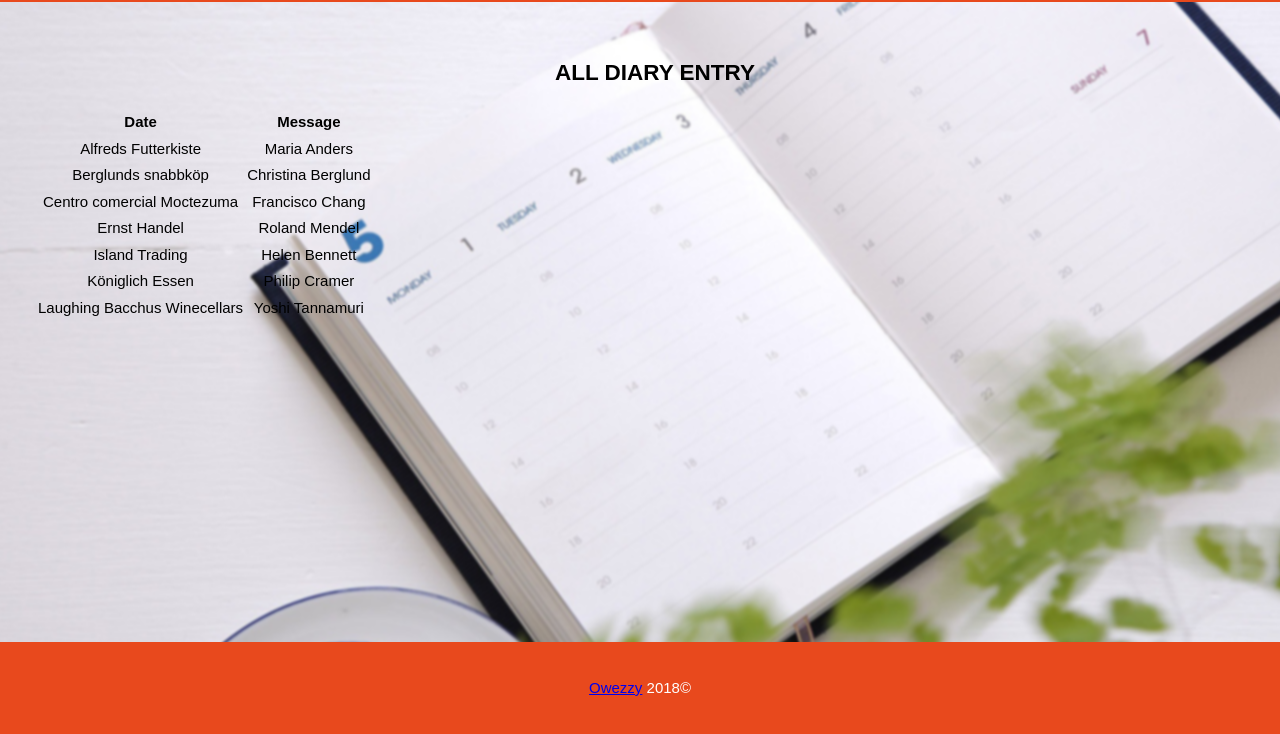
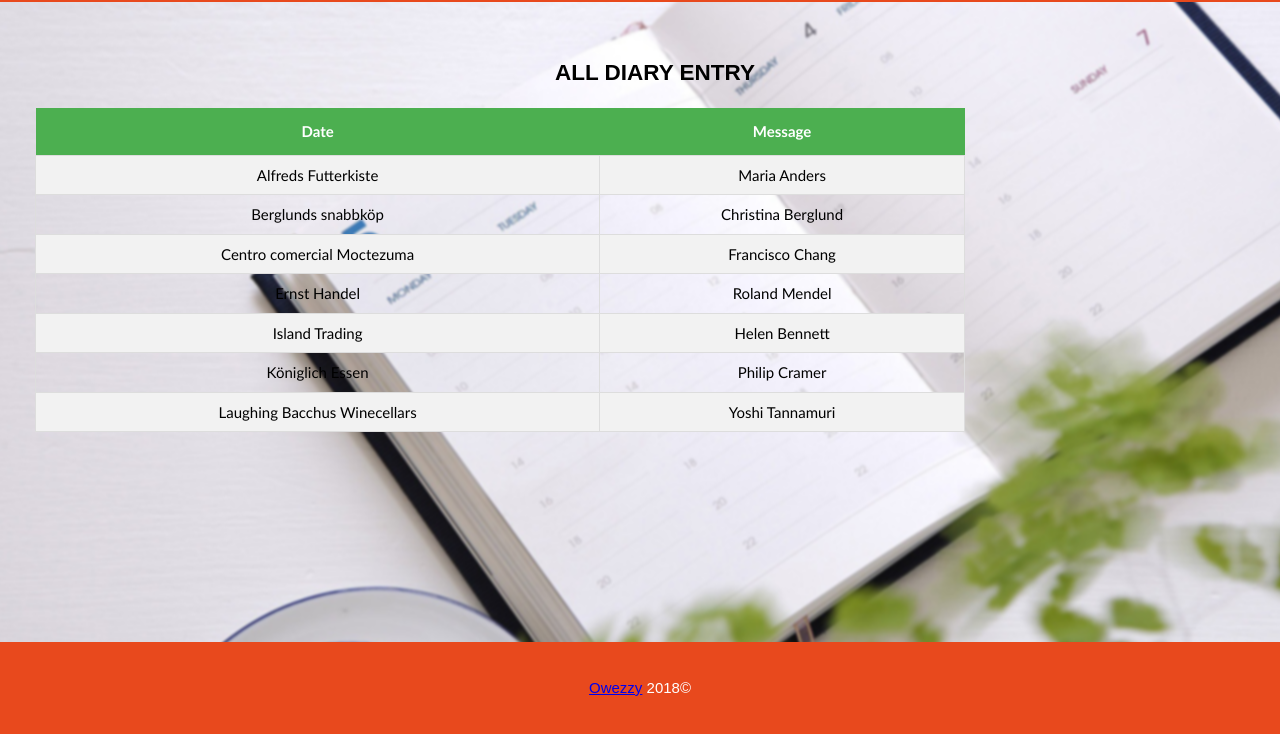
Before and after one commit to owezzy/myDiary, a plain HTML site: page allEntries.html in a window 1280 px wide. Shown: the part 96-830 px from the top of the page. Drawn offline with Linux system fonts and the light colour scheme; files whose address does not match are found by name.

```diff
--- a/css/styles.css
+++ b/css/styles.css
@@ -179,3 +179,31 @@ footer {
     background-color: #e8491d;
     text-align: center;
 }
+
+#allDiaryEntries {
+    font-family: "Trebuchet MS", Arial, Helvetica, sans-serif;
+    border-collapse: collapse;
+    width: 75%;
+}
+
+#allDiaryEntries td,
+#customers th {
+    border: 1px solid #ddd;
+    padding: 8px;
+}
+
+#allDiaryEntries tr:nth-child(even) {
+    background-color: #f2f2f2
+}
+
+#allDiaryEntries tr:hover {
+    background-color: #85afee;
+}
+
+#allDiaryEntries th {
+    padding-top: 12px;
+    padding-bottom: 12px;
+    text-align: center;
+    background-color: #4CAF50;
+    color: white;
+}
```
